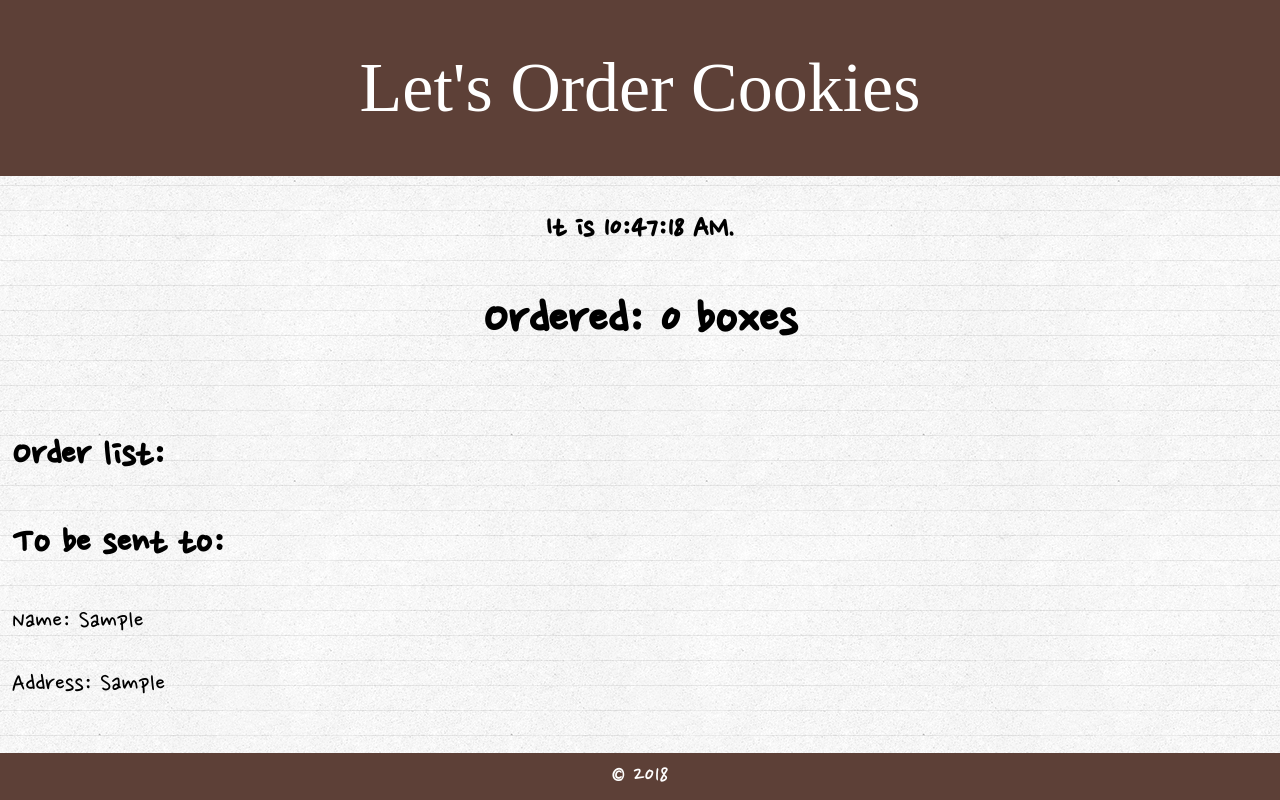
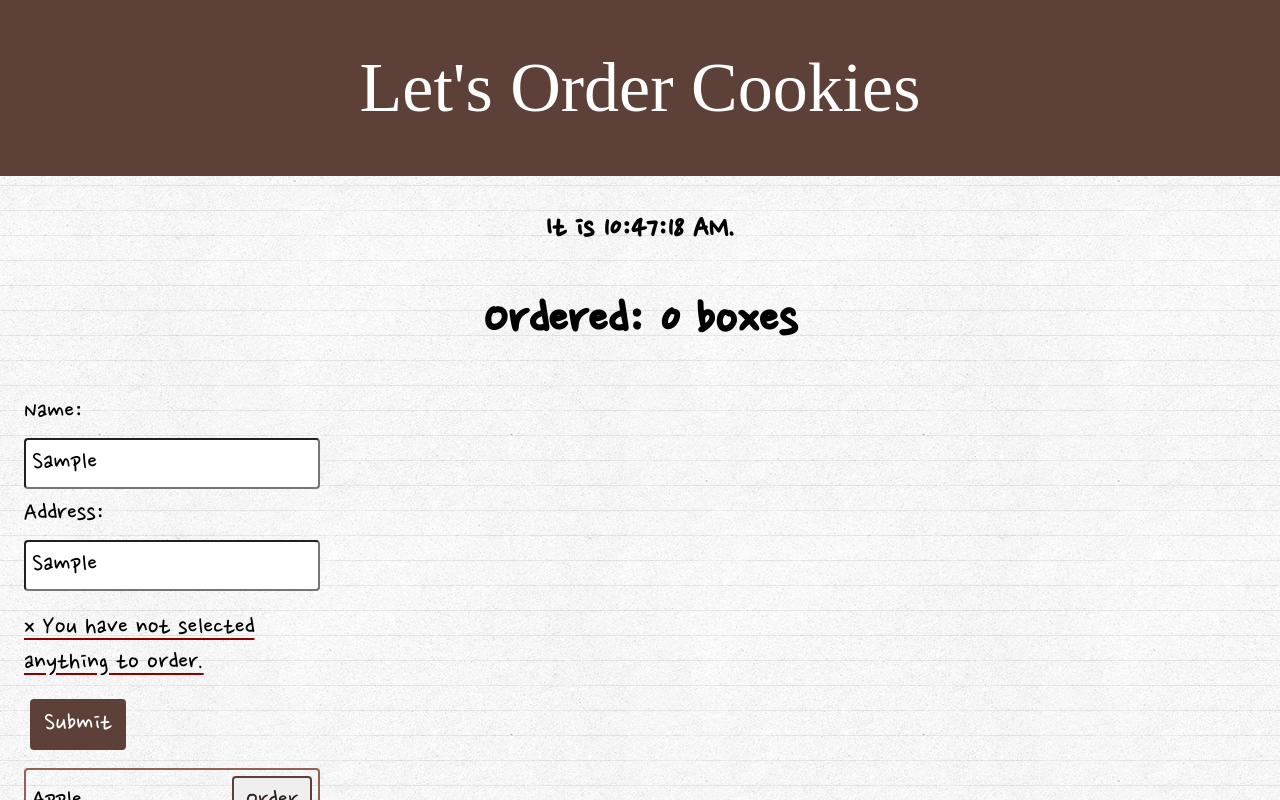
Before and after one commit to turtle96/cookies, a React (Create React App) app: page / in a window 1280 px wide. Both pictures are taken after typing "Sample", "Sample" into the empty fields and a click on the button "Submit". Shown: the top 800 px of the page. Built offline with nearby package versions, Linux system fonts and the light colour scheme; a web font is replaced by a local one.

Commit message:
add validators and error checks

```diff
--- a/src/App.css
+++ b/src/App.css
@@ -84,7 +84,7 @@ header {
     text-align: left;
     width: 25%;
     height: 100%;
-    padding-left: 12px;
+    padding-left: 24px;
 }
 
 .OrderForm input[type=text] {
@@ -136,7 +136,7 @@ header {
     border: 2px solid #5D4037;
 }
 
-Button:active {
+Button:focus {
     outline: none;
     color: white;
     background-color: #5D4037;
@@ -155,3 +155,8 @@ Button:hover {
     width: 100%;
     padding: 6px 0 6px;
 }
+
+.Alert {
+    padding: 12px 0 12px;
+    text-decoration: underline solid darkred;
+}
--- a/src/Order.js
+++ b/src/Order.js
@@ -1,8 +1,10 @@
-import {Component} from "react";
+import React, {Component} from "react";
 import Boxes from "./Box";
-import React from "react";
 
-const cookieTypes = ["Apple", "Chocolate Chip", "Lemon Barley", "Oatmeal"];
+const COOKIE_TYPES = ["Apple", "Chocolate Chip", "Lemon Barley", "Oatmeal"];
+
+const ERROR_NAME_AND_ADDRESS = "x Please ensure both name and address are filled in.";
+const ERROR_NUM_ORDERS = "x You have not selected anything to order.";
 
 class Order extends Component {
     constructor(props) {
@@ -12,7 +14,8 @@ class Order extends Component {
             orders: {},
             name: '',
             address: '',
-      showSubmission: false
+            showSubmission: false,
+            showSubmissionError: "",
         };
 
         this.handleChange = this.handleChange.bind(this);
@@ -35,19 +38,18 @@ class Order extends Component {
 
     submitForm(name, address) {
         if (!name || !address) {
+            this.setState({showSubmissionError: ERROR_NAME_AND_ADDRESS});
+            return;
+        }
+        if (this.state.boxes.length < 1) {
+            this.setState({showSubmissionError: ERROR_NUM_ORDERS});
             return;
         }
 
-    this.setState({name: name, address: address, showSubmission: true});
+        this.setState({name: name, address: address, showSubmission: true, showSubmissionError: ''});
     }
 
     render() {
-    let displayOrderForm = "none";
-
-    if (!this.state.showSubmission) {
-      displayOrderForm = "block";
-    }
-
         return (
             <div>
                 <h1>
@@ -55,10 +57,7 @@ class Order extends Component {
                 </h1>
                 <div className="Wrapper">
                     <div className="OrderFormWrapper">
-            <div style={{display: displayOrderForm}}>
-              <OrderForm show={!this.state.showSubmission} submit={this.submitForm}/>
-              <OrderOptionList list={cookieTypes} onChange={this.handleChange}/>
-            </div>
+                        {this.renderOrderForm()}
                         {this.renderSubmittedOrder()}
                     </div>
                     <Boxes boxes={this.state.boxes}/>
@@ -67,13 +66,25 @@ class Order extends Component {
         );
     }
 
+    renderOrderForm() {
+        if (!this.state.showSubmission) {
+            return (
+                <div>
+                    <OrderForm show={!this.state.showSubmission}
+                               showSubmissionError={this.state.showSubmissionError}
+                               submit={this.submitForm}/>
+                    <OrderOptionList list={COOKIE_TYPES} onChange={this.handleChange}/>
+                </div>
+            )
+        }
+    }
+
     renderSubmittedOrder() {
         const orderList = Object.keys(this.state.orders).map((key, index) => {
             return (<p key={key + index}>{key}: {this.state.orders[key]}</p>);
         });
 
         if (this.state.showSubmission) {
-      // todo style this
             return (
                 <div>
                     <h2>Order list:</h2>
@@ -131,7 +142,10 @@ class OrderOption extends Component {
 class OrderForm extends Component {
     constructor(props) {
         super(props);
-    this.state = {name: '', address: ''};
+        this.state = {
+            name: '',
+            address: '',
+        };
 
         this.handleChange = this.handleChange.bind(this);
         this.handleSubmit = this.handleSubmit.bind(this);
@@ -160,10 +174,20 @@ class OrderForm extends Component {
                     <input type="text" name="address" value={this.state.value}
                            onChange={this.handleChange}/>
                 </label>
-        <br/>
+                {this.renderAlert()}
                 <button type="submit" className="Button" style={{margin: "6px"}}>Submit</button>
             </form>
         );
+    }
+
+    renderAlert() {
+        if (this.props.showSubmissionError) {
+            return (
+                <div className="Alert">
+                    {this.props.showSubmissionError}
+                </div>
+            );
+        }
     }
 }
 
```
Lines whose indentation alone changed are shown as unchanged.
